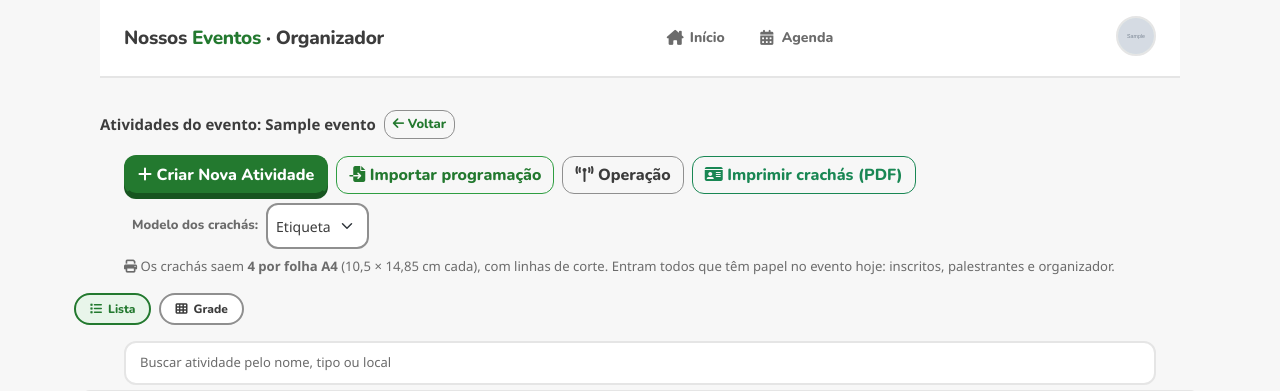
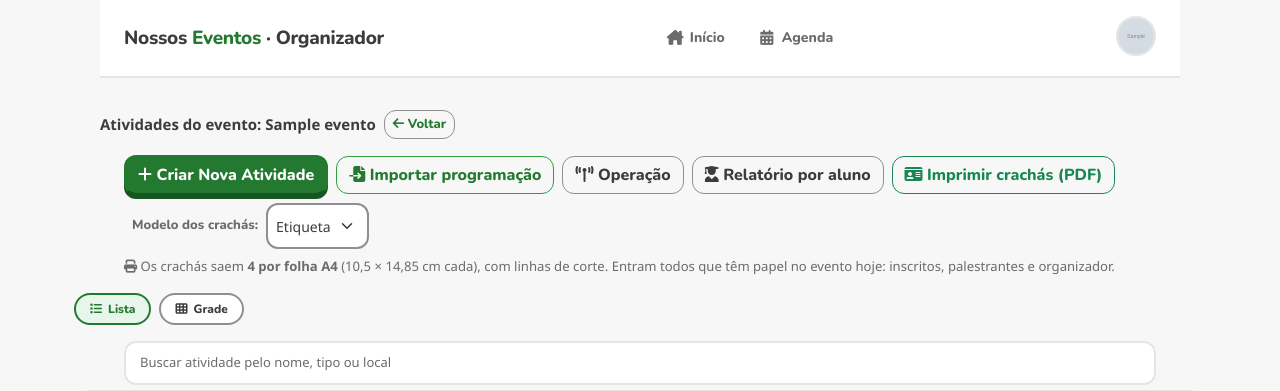
Before and after one commit to lucianovilasboas/ifeventos, a Django app: page /organizador/atividades_evento/1/ in a window 1280 px wide. Shown: the top 391 px of the page. Run offline with Django 5.2, Linux system fonts and the light colour scheme; a user stored in the database is signed in; tables that the repository leaves empty hold one stand-in row (values such as "Sample post"); grey boxes marked "Sample" are stand-in pictures; data that the repository does not hold is empty; parts of the project's set-up code (start-up, migrations or seed data) failed here and were passed over; some libraries are stand-ins or nearby versions; some web fonts are replaced.

Commit message:
Atalhos do Relatorio por aluno (cartao do evento e tela de atividades)

```diff
--- a/ifeventos/templates/includes/data_eventos_cards_only.html
+++ b/ifeventos/templates/includes/data_eventos_cards_only.html
@@ -31,6 +31,9 @@
                     <span class="badge rounded-pill bg-danger" style="position:absolute;top:-5px;right:-5px;font-size:9px">{{ evento.get_n_inscricoes }}</span>
                     {% endif %}
                 </a>
+                <a href="{% url 'organizador:relatorio_alunos' evento.id %}" class="btn btn-sm btn-outline-secondary btn-icon" title="Relatório por aluno">
+                    <i class="fa-solid fa-user-graduate"></i>
+                </a>
                 <a href="{% url 'organizador:ocupacao_salas' evento.id %}?next={% url 'organizador:dashboard' %}" class="btn btn-sm btn-outline-success btn-icon" title="Ocupação por salas">
                     <i class="fa-solid fa-chart-simple"></i>
                 </a>
--- a/ifeventos/templates/organizador/atividades_evento.html
+++ b/ifeventos/templates/organizador/atividades_evento.html
@@ -26,6 +26,9 @@
         </a>
         <a href="{% url 'organizador:briefing_operacional' evento.id %}" class="btn btn-outline-dark">
             <i class="fa-solid fa-tower-broadcast"></i> Operação
+        </a>
+        <a href="{% url 'organizador:relatorio_alunos' evento.id %}" class="btn btn-outline-secondary">
+            <i class="fa-solid fa-user-graduate"></i> Relatório por aluno
         </a>
 
         {% comment %}
```
